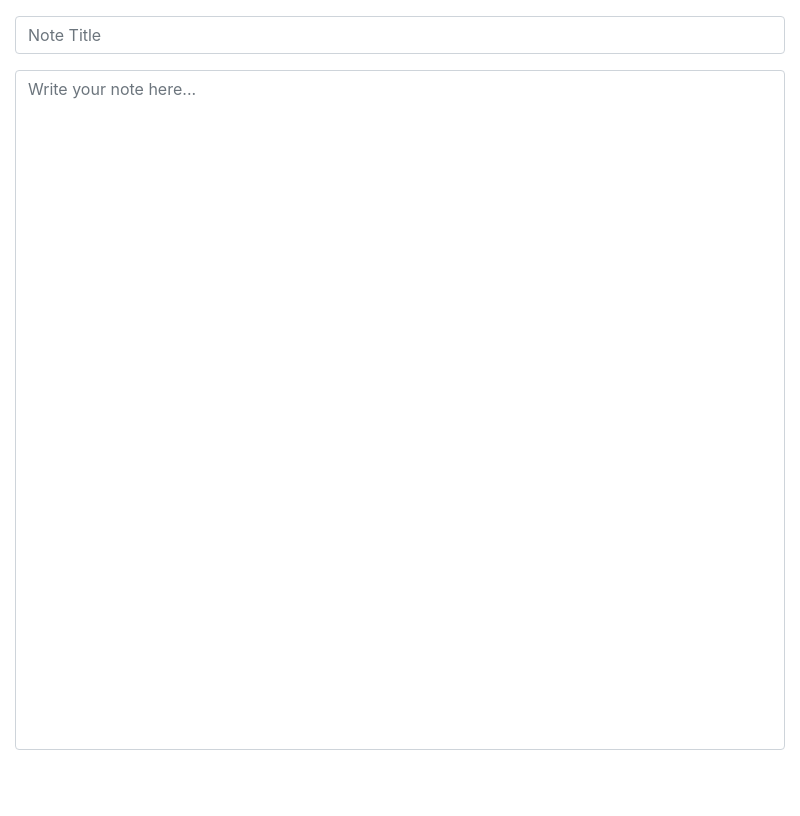
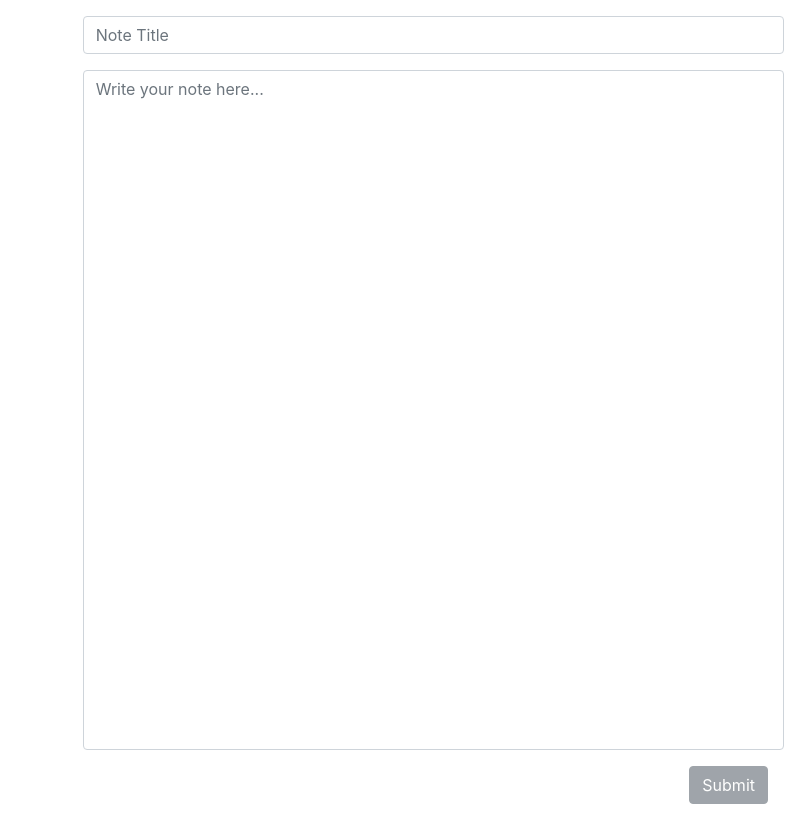
Before and after one commit to jalen1019/TODO, an Electron app: page index.html in a window 800 px wide. Drawn offline with nearby package versions, Linux system fonts and the light colour scheme; files that its build step writes are made by us from their sources.

Commit message:
Redo text-box hierarchy

```diff
--- a/index.html
+++ b/index.html
@@ -3,9 +3,21 @@
 <title>TODO</title>
 
 <div class="container-fluid">
-    <div class="input-group-md">
-        <input type="text" class="form-control py-auto my-3" id="note-header" placeholder="Note Title">
-        <textarea class="form-control" id="note-body" placeholder="Write your note here..."></textarea>
+    <div class="row">
+        <div class="col-1 mr-3"></div>
+        <div class="col mr-3">
+            <div class="input-group-md">
+                <div class="row">
+                    <input type="text" class="form-control py-auto my-3" id="note-header" placeholder="Note Title">
+                </div>
+                <div class="row">
+                    <textarea class="form-control mb-3" id="note-body" placeholder="Write your note here..."></textarea>
+                </div>
+                <div class="row justify-content-end">
+                    <button id="submit-button" type="button" class="btn btn-secondary btn-md mr-3" disabled>Submit</button>
+                </div>
+            </div>
+        </div>
     </div>
 </div>
 
```
